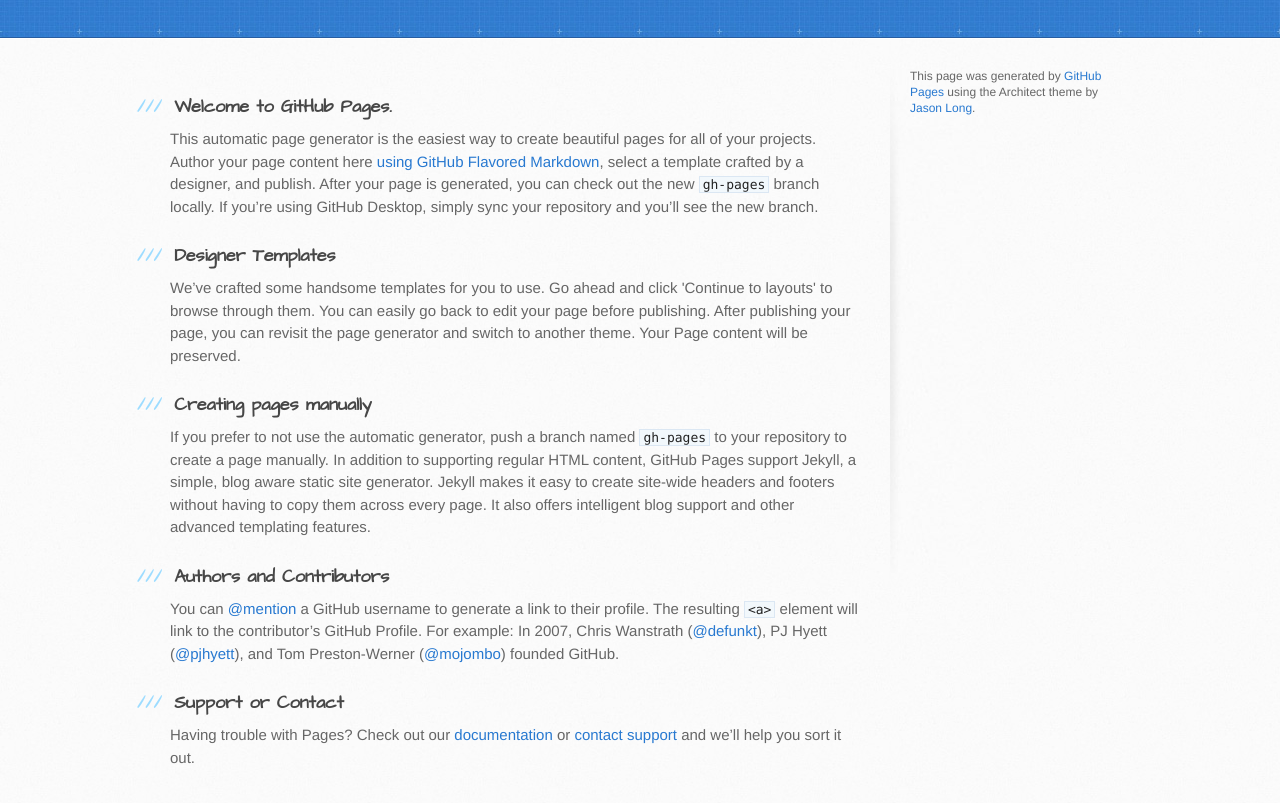
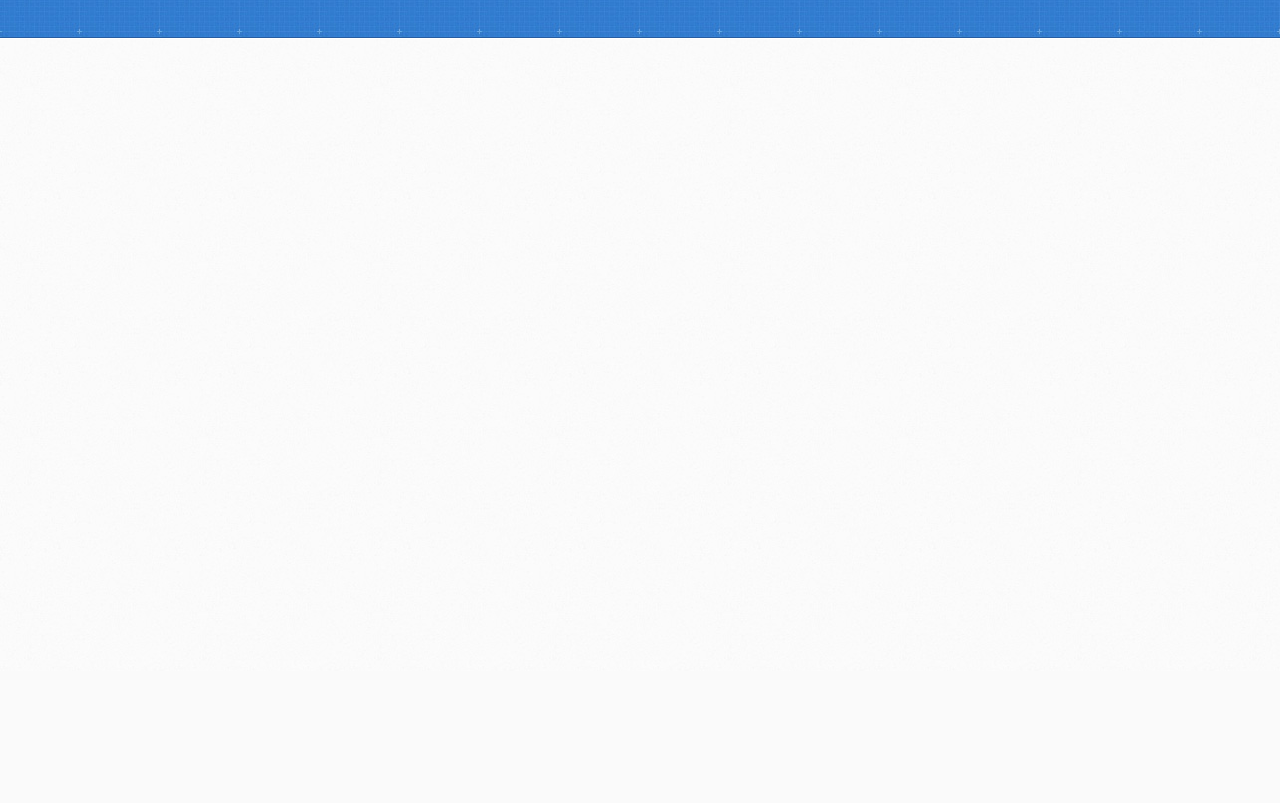
Before and after one commit to julio-coelho/julio-coelho.github.io, a plain HTML site: page index.html in a window 1280 px wide. Shown: the part 129-932 px from the top of the page. After the commit the page ends 800 px from the top, so only its background shows below. Drawn offline with Linux system fonts and the light colour scheme.

Commit message:
cleaning default template

```diff
--- a/index.html
+++ b/index.html
@@ -28,37 +28,8 @@
     <div id="content-wrapper">
       <div class="inner clearfix">
         <section id="main-content">
-          <h3>
-<a id="welcome-to-github-pages" class="anchor" href="#welcome-to-github-pages" aria-hidden="true"><span class="octicon octicon-link"></span></a>Welcome to GitHub Pages.</h3>
-
-<p>This automatic page generator is the easiest way to create beautiful pages for all of your projects. Author your page content here <a href="https://guides.github.com/features/mastering-markdown/">using GitHub Flavored Markdown</a>, select a template crafted by a designer, and publish. After your page is generated, you can check out the new <code>gh-pages</code> branch locally. If you’re using GitHub Desktop, simply sync your repository and you’ll see the new branch.</p>
-
-<h3>
-<a id="designer-templates" class="anchor" href="#designer-templates" aria-hidden="true"><span class="octicon octicon-link"></span></a>Designer Templates</h3>
-
-<p>We’ve crafted some handsome templates for you to use. Go ahead and click 'Continue to layouts' to browse through them. You can easily go back to edit your page before publishing. After publishing your page, you can revisit the page generator and switch to another theme. Your Page content will be preserved.</p>
-
-<h3>
-<a id="creating-pages-manually" class="anchor" href="#creating-pages-manually" aria-hidden="true"><span class="octicon octicon-link"></span></a>Creating pages manually</h3>
-
-<p>If you prefer to not use the automatic generator, push a branch named <code>gh-pages</code> to your repository to create a page manually. In addition to supporting regular HTML content, GitHub Pages support Jekyll, a simple, blog aware static site generator. Jekyll makes it easy to create site-wide headers and footers without having to copy them across every page. It also offers intelligent blog support and other advanced templating features.</p>
-
-<h3>
-<a id="authors-and-contributors" class="anchor" href="#authors-and-contributors" aria-hidden="true"><span class="octicon octicon-link"></span></a>Authors and Contributors</h3>
-
-<p>You can <a href="https://github.com/blog/821" class="user-mention">@mention</a> a GitHub username to generate a link to their profile. The resulting <code>&lt;a&gt;</code> element will link to the contributor’s GitHub Profile. For example: In 2007, Chris Wanstrath (<a href="https://github.com/defunkt" class="user-mention">@defunkt</a>), PJ Hyett (<a href="https://github.com/pjhyett" class="user-mention">@pjhyett</a>), and Tom Preston-Werner (<a href="https://github.com/mojombo" class="user-mention">@mojombo</a>) founded GitHub.</p>
-
-<h3>
-<a id="support-or-contact" class="anchor" href="#support-or-contact" aria-hidden="true"><span class="octicon octicon-link"></span></a>Support or Contact</h3>
-
-<p>Having trouble with Pages? Check out our <a href="https://help.github.com/pages">documentation</a> or <a href="https://github.com/contact">contact support</a> and we’ll help you sort it out.</p>
         </section>
 
-        <aside id="sidebar">
-
-
-          <p>This page was generated by <a href="https://pages.github.com">GitHub Pages</a> using the Architect theme by <a href="https://twitter.com/jasonlong">Jason Long</a>.</p>
-        </aside>
       </div>
     </div>
 
```
